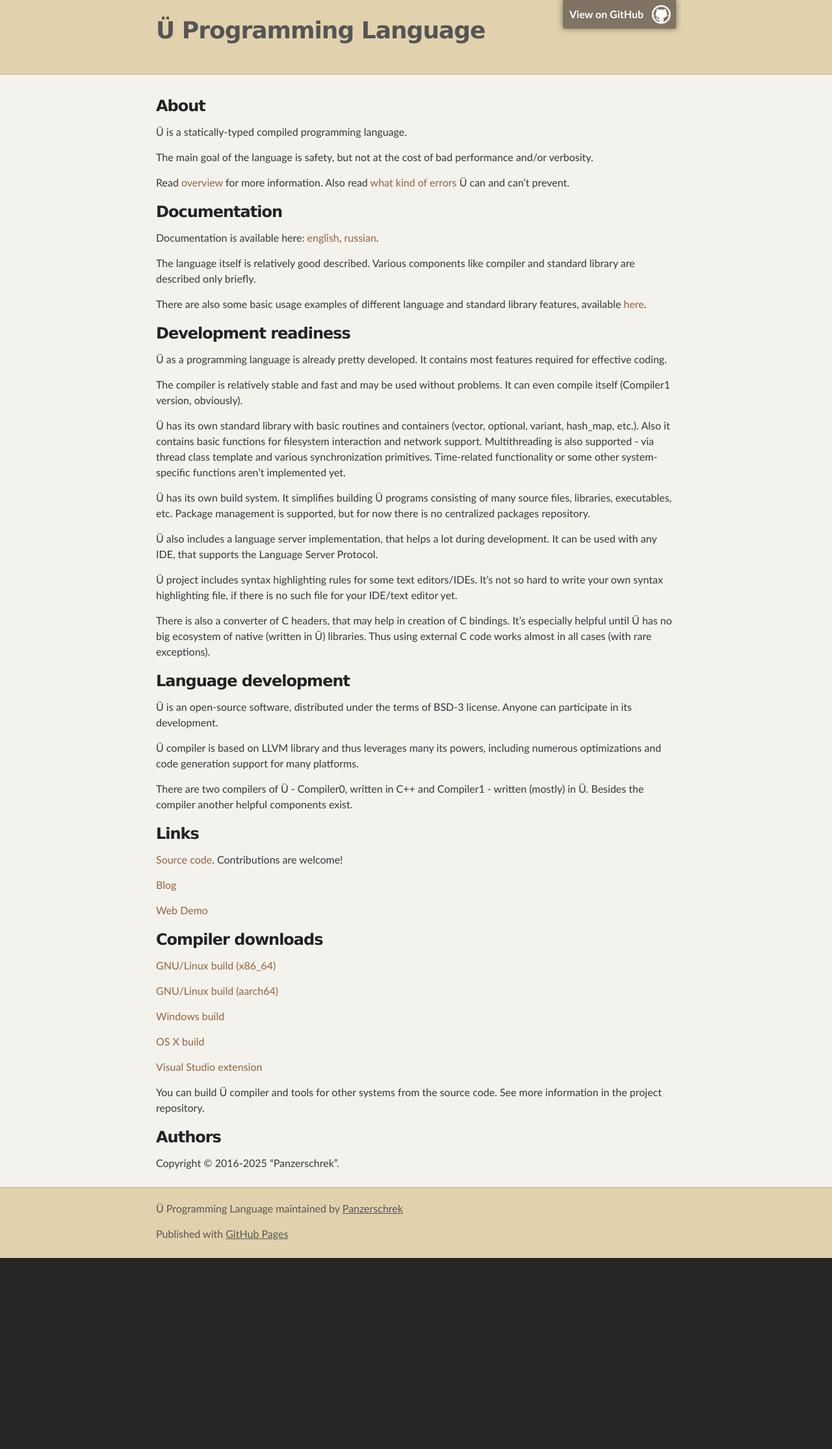
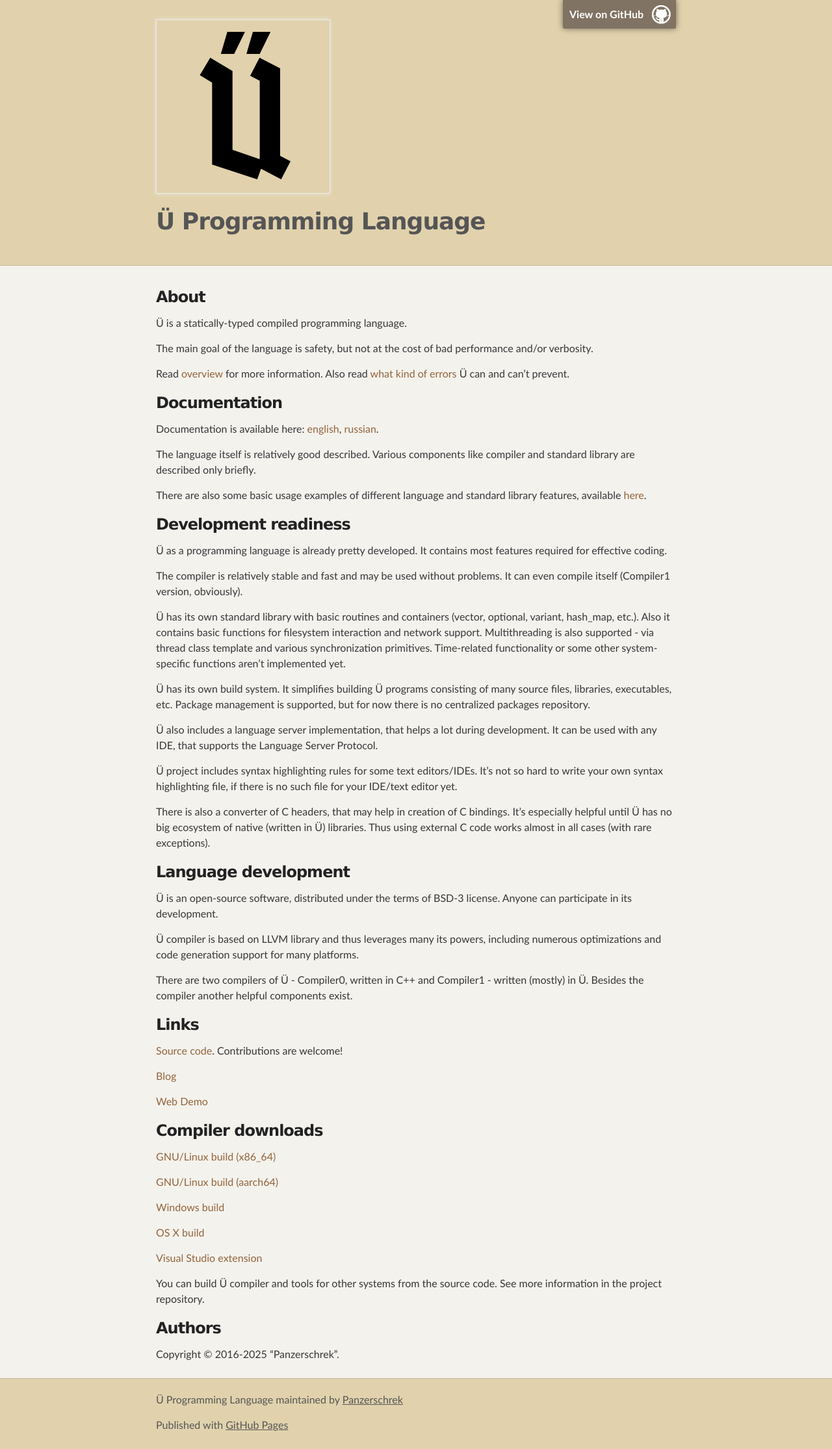
Before and after one commit to Panzerschrek/U-00DC-Sprache-site, a Jekyll site: the page built from index.md, in a window 1280 px wide. Shown: the whole page at 65% size. Built offline with Jekyll 4.4.1, drawn with Linux system fonts in a browser that asks for light colours; our own code applies the rules of GitHub Pages for plain Markdown files; before the commit the page ends 1936 px from its top, so only the background shows below that.

Commit message:
Pytajemsä risovatj logotip.

```diff
--- a/_layouts/default.html
+++ b/_layouts/default.html
@@ -15,8 +15,8 @@
     <!-- HEADER -->
     <div id="header_wrap" class="outer">
         <header class="inner">
+          <img src="{{ '/logo-Gebrochene-Grotesk.png' | relative_url }}">
           <a id="forkme_banner" href="https://github.com/Panzerschrek/U-00DC-Sprache">View on GitHub</a>
-
           <h1 id="project_title">{{ site.title | default: site.github.repository_name }}</h1>
           <h2 id="project_tagline"></h2>
 
```
